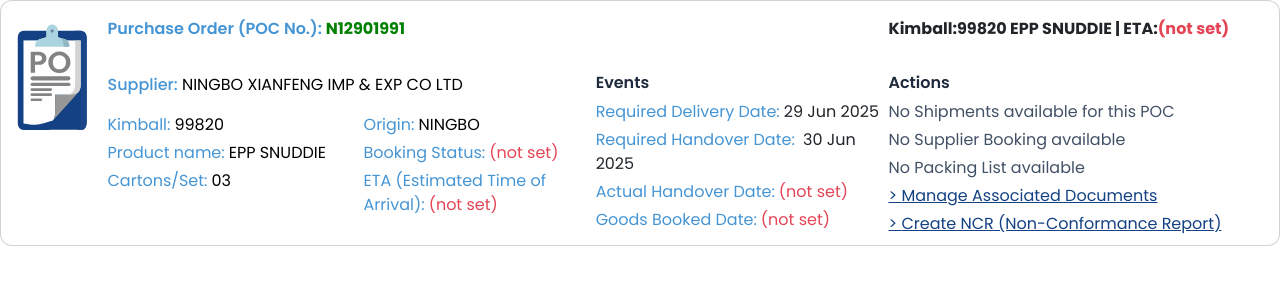
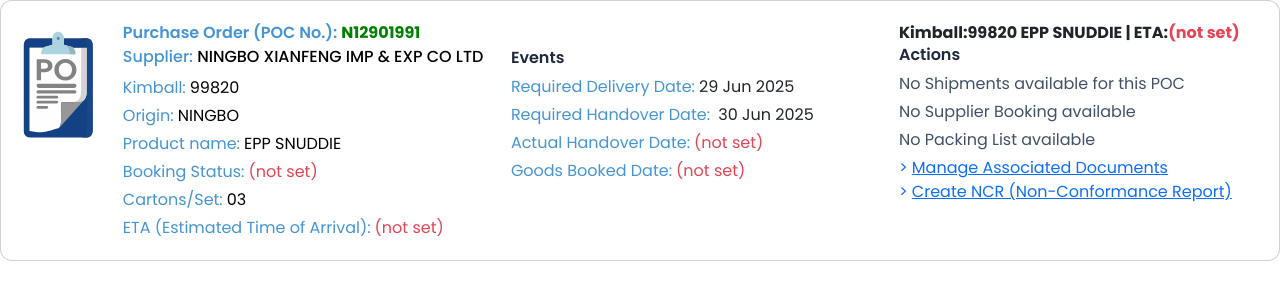
Before and after one commit to techbyshubham/Info-Panel-Web, an Angular app: page /infopanel-layout in a window 1280 px wide. Shown: the top 300 px of the page. Built offline with nearby package versions, Linux system fonts and the light colour scheme.

Commit message:
changes in design of card

```diff
--- a/src/app/project/infopanel-layout/infopanel-layout.html
+++ b/src/app/project/infopanel-layout/infopanel-layout.html
@@ -1,77 +1,85 @@
 <div class="card purchase-order-card">
-  <div class="row g-0">
-     <div class="col-md-1 d-flex icon-section">
+  <div class="card-body">
+    <div class="row">
+      <div class="col-md-1 d-flex justify-content-center icon-section">
         <img src="../assets/img/Purchase-order.svg" alt="Purchase Order Icon" class="icon-img" />
       </div>
       <div class="col-md-11">
 
-      <div class="row g-0">
-            <div class="col-md-4 mt-3">
-        <span class="title-label mb-1">Purchase Order (POC No.): </span> <span class="title-data-green">N12901991</span><br/>
+        <div class="row">
+          <!-- purchase -->
+          <div class="col-md-4 mt-1">
+            <div class="col-md-12">
+              <span class="title-label">Purchase Order (POC No.): </span> <span
+                class="title-data-green">N12901991</span><br />
             </div>
-            <div class="col-md-4 mt-3">
+            <div class="col-md-12 Row2-label">
+              <span class="">Supplier:</span><span class="data"> NINGBO XIANFENG IMP & EXP CO LTD</span>
             </div>
-                        <div class="col-md-4 mt-3 bold-text">
-<div class="mb-3"><span>Kimball:99820 EPP SNUDDIE | ETA:</span>
-           <span class="text-muted-data bold-text">(not set)</span>
-          </div>
-                        </div>
-      </div>
-    <!-- Left Icon Section -->
-
- <div class="row g-0">
-    <!-- Right Content Section -->
-    <div class="col-md-5 mt-3">
-      <!-- Header -->
-      <div class="mb-3">
-        <span class="Row2-label mb-0">Supplier:</span><span class="data"> NINGBO XIANFENG IMP & EXP CO LTD</span>
-      </div>
-
-      <!-- Details Grid -->
-      <div class="row mb-4">
-        <div class="col-sm-4 col-lg-6 detail-item">
+            <div class="col-md-12 detail-item">
               <span class="detail-item-label">Kimball:</span> <span class="value">99820</span>
             </div>
-        <div class="col-sm-4 col-lg-6 detail-item">
+            <div class="col-md-12 detail-item">
               <span class="detail-item-label">Origin:</span> <span class="value">NINGBO</span>
             </div>
-        <div class="col-sm-4 col-lg-6 detail-item">
+            <div class="col-md-12 detail-item">
               <span class="detail-item-label">Product name:</span> <span class="value">EPP SNUDDIE</span>
             </div>
-
-        <div class="col-sm-4 col-lg-6 detail-item">
+            <div class="col-md-12 detail-item">
               <span class="detail-item-label">Booking Status:</span> <span class="text-muted-data">(not set)</span>
             </div>
-       <div class="col-sm-4 col-lg-6 detail-item">
+            <div class="col-md-12 detail-item">
               <span class="detail-item-label">Cartons/Set:</span> <span class="value">03</span>
             </div>
-        <div class="col-sm-4 col-lg-6 detail-item">
+            <div class="col-md-12 detail-item">
               <span class="detail-item-label">ETA (Estimated Time of Arrival):</span> <span class="text-muted-data">(not set)</span>
             </div>
           </div>
+
+          <!-- Events -->
+          <div class="col-md-4 mt-1">
+            <div class="col-md-12">
+              <h6 class="fw-semibold" style="visibility: hidden;">hidden</h6>
+            </div>
+            <div class="col-md-12">
+              <h6 class="fw-semibold">Events</h6>
+            </div>
+            <div class="col-md-12 event-item"><span class="detail-item-label"> Required Delivery Date:</span><span
+                class="value">29 Jun 2025</span></div>
+            <div class="col-md-12 event-item"><span class="detail-item-label">Required Handover Date:</span><span
+                class="value"> 30 Jun 2025</span></div>
+            <div class="col-md-12 event-item"><span class="detail-item-label">Actual Handover Date:</span><span
+                class="text-muted-data">(not set)</span></div>
+            <div class="col-md-12 event-item"><span class="detail-item-label">Goods Booked Date:</span><span
+                class="text-muted-data">(not set)</span></div>
           </div>
 
-      <!-- Events & Actions -->
-      <div class="col-md-3 mt-3">
-        <!-- Events -->
-          <h6 class="fw-semibold">Events</h6>
-           <div class="event-item"><span class="detail-item-label"> Required Delivery Date:</span><span class="value">29 Jun 2025</span></div>
-          <div class="event-item"><span class="detail-item-label">Required Handover Date:</span><span class="value"> 30 Jun 2025</span></div>
-          <div class="event-item"><span class="detail-item-label">Actual Handover Date:</span><span class="text-muted-data">(not set)</span></div>
-          <div class="event-item"><span class="detail-item-label">Goods Booked Date:</span><span class="text-muted-data">(not set)</span></div>
+          <!-- action -->
+          <div class="col-md-4 mt-1 actions-col">
+            <div class=" bold-text"><span>Kimball:99820 EPP SNUDDIE | ETA:</span>
+              <span class="text-muted-data bold-text">(not set)</span>
             </div>
-
-        <!-- Actions -->
-        <div class="col-md-4 mt-3 actions-col">
+            <div class="col-md-12">
               <h6 class="fw-semibold">Actions</h6>
-
+            </div>
+            <div class="col-md-12">
               <p class="no-links mb-1">No Shipments available for this POC</p>
+            </div>
+            <div class="col-md-12">
               <p class="no-links mb-1">No Supplier Booking available</p>
+            </div>
+            <div class="col-md-12">
               <p class="no-links mb-1">No Packing List available</p>
-          <a href="#" class="link-item mb-1">Manage Associated Documents</a>
-          <a href="#" class="link-item mb-1">Create NCR (Non-Conformance Report)</a>
+            </div>
+            <div class="col-md-12">
+              <span class="mb-1 anchor-tag-arrow">> </span> <a class="link-item mb-1">Manage Associated Documents</a>
+            </div>
+            <div class="col-md-12">
+              <span class="mb-1 anchor-tag-arrow">> </span> <a class="link-item mb-1">Create NCR (Non-Conformance Report)</a>
             </div>
           </div>
         </div>
       </div>
     </div>
+  </div>
+</div>
--- a/src/app/project/infopanel-layout/infopanel-layout.scss
+++ b/src/app/project/infopanel-layout/infopanel-layout.scss
@@ -32,13 +32,12 @@
 .detail-item .value {
   color: #000000;
 }
+
 .text-muted-data {
-  // Font color No/not set: red #E44454
   color: #E44454;
 }
 
-h5,
-h6 {
+h5, h6 {
   color: #1e293b;
 }
 
@@ -47,58 +46,64 @@
 }
 
 .title-label{
-/*Row 1 Title Label size 16 px weight 600 color blue #4595D5// */
+  // margin-bottom: 6px;
   font-size: 16px;
   font-weight: 600;
   color: #4595D5;
 }
+
 .title-data-green{
-  /*Row 1 Title ID: green #008000, bold// */
   color: #008000;
   font-weight: bold;
 }
+
 .bold-text{
     font-weight: bold;
+}
 
-}
 .Row2-label{
-/*Row 1 Title Label size 16 px weight 600 color blue #4595D5// */
+  margin-bottom: 6.5px;
   font-size: 16px;
   font-weight: 500;
   color: #4595D5;
 }
+
 .data{
-  /*Font color text: *black #000000// */
   color: #000000;
 }
+
 .detail-item-label{
   color: #4595D5;
   margin-right: 0.25rem;
 }
+
 .event-item {
-  margin-bottom: 4px; /* adjust spacing as you like */
+  margin-bottom: 4px;
 }
+
 .actions-col {
   padding-right: 0 !important;
 }
+
 .actions-col .no-links{
-  // Font color no link: grey #425166 font weight 400
   color: #425166;
   font-weight: 400;
 }
 
-.actions-col .link-item::before{
-  // Font color link: blue #134183, underlined, bullet: >
-  content: "> ";
-}
 .actions-col .link-item {
   display: block;
-  color: #134183;
+  // color: #134183;
   text-decoration: underline;
   margin-bottom: 4px;
+  display: inline;
 }
+
 .actions-col p,
 .actions-col a {
-  margin: 0 0 4px 0; /* compact spacing */
+  margin: 0 0 4px 0;
   font-size: 16px;
 }
+
+.anchor-tag-arrow {
+  color: #0d6efd;
+}
```
Lines whose indentation alone changed are shown as unchanged.
